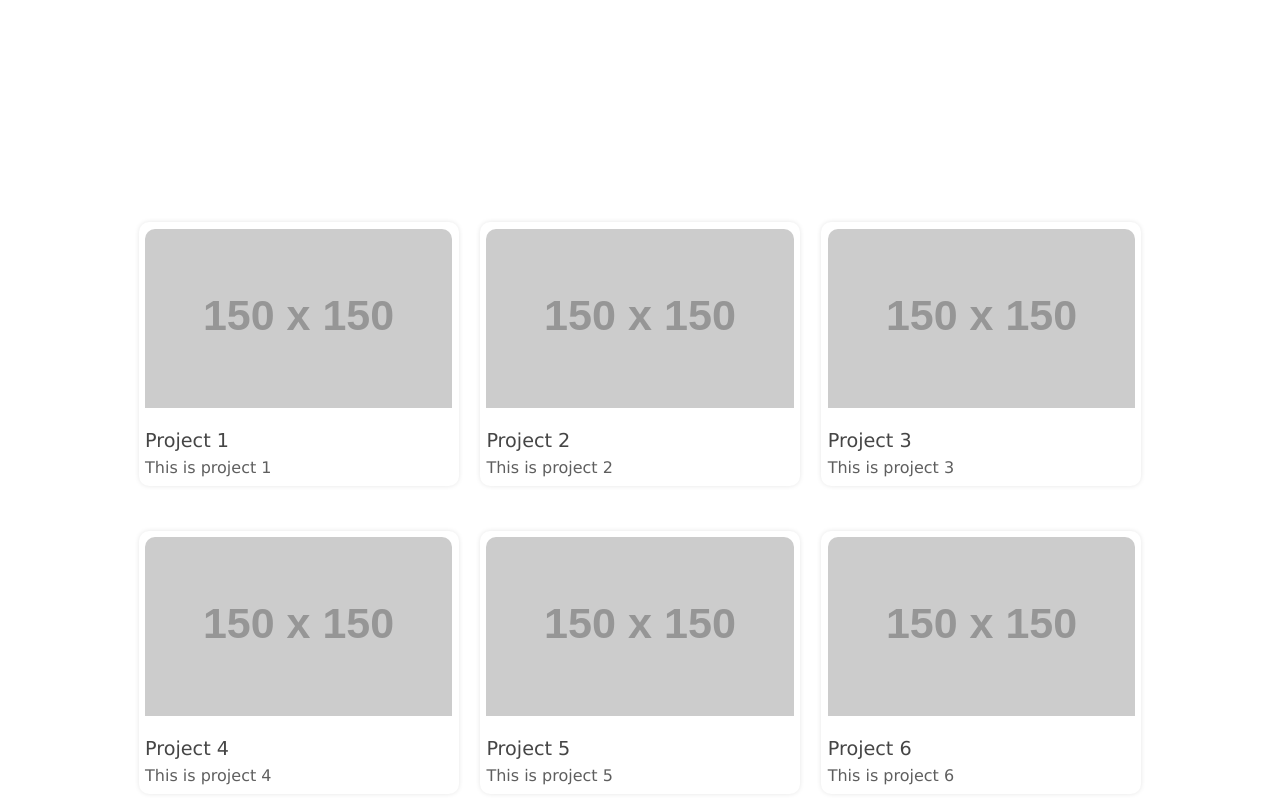
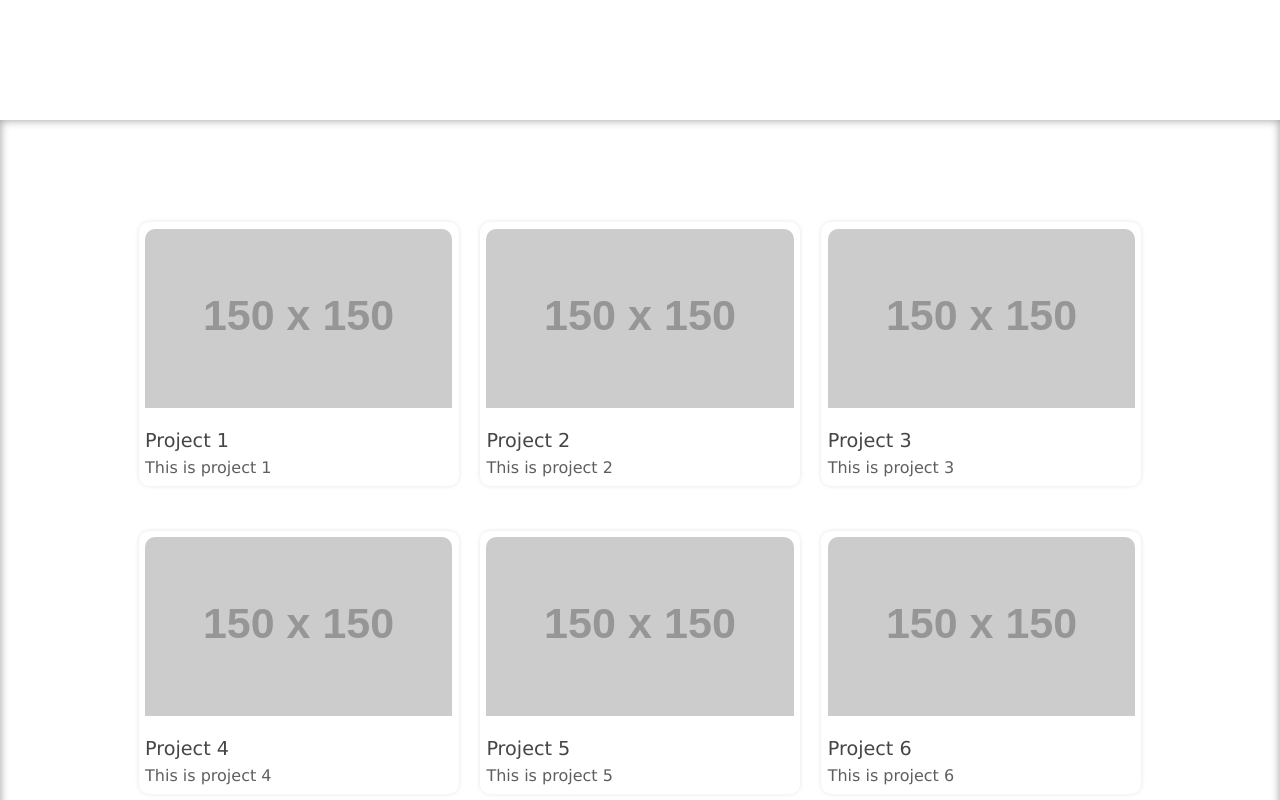
Before and after one commit to deysandip301/portfolio, a React (Vite) app: page /projects in a window 1280 px wide. Shown: the part 680-1480 px from the top of the page. Built offline with nearby package versions, Linux system fonts and the light colour scheme.

Commit message:
enhanced the style of project section

```diff
--- a/src/componenets/projects/AllProjects.css
+++ b/src/componenets/projects/AllProjects.css
@@ -2,6 +2,7 @@
     width : 100vw;
     height : 85vw ;
     background-color: white;
+    box-shadow:  0 0 10px 0 inset rgba(0, 0, 0, 0.4);
 }
 
 .projects {
--- a/src/componenets/projects/projectHero.css
+++ b/src/componenets/projects/projectHero.css
@@ -5,8 +5,7 @@
     display: flex;
     justify-content: space-between;
     background-color: white;
-    box-shadow: 0 0 10px 0 rgba(0, 0, 0, 0.1);
-    /*z-index: 1;*/
+    box-shadow: 0 0 10px 0 rgba(0, 0, 0, 0.4);
 }
 
 .project-hero-text {
```
